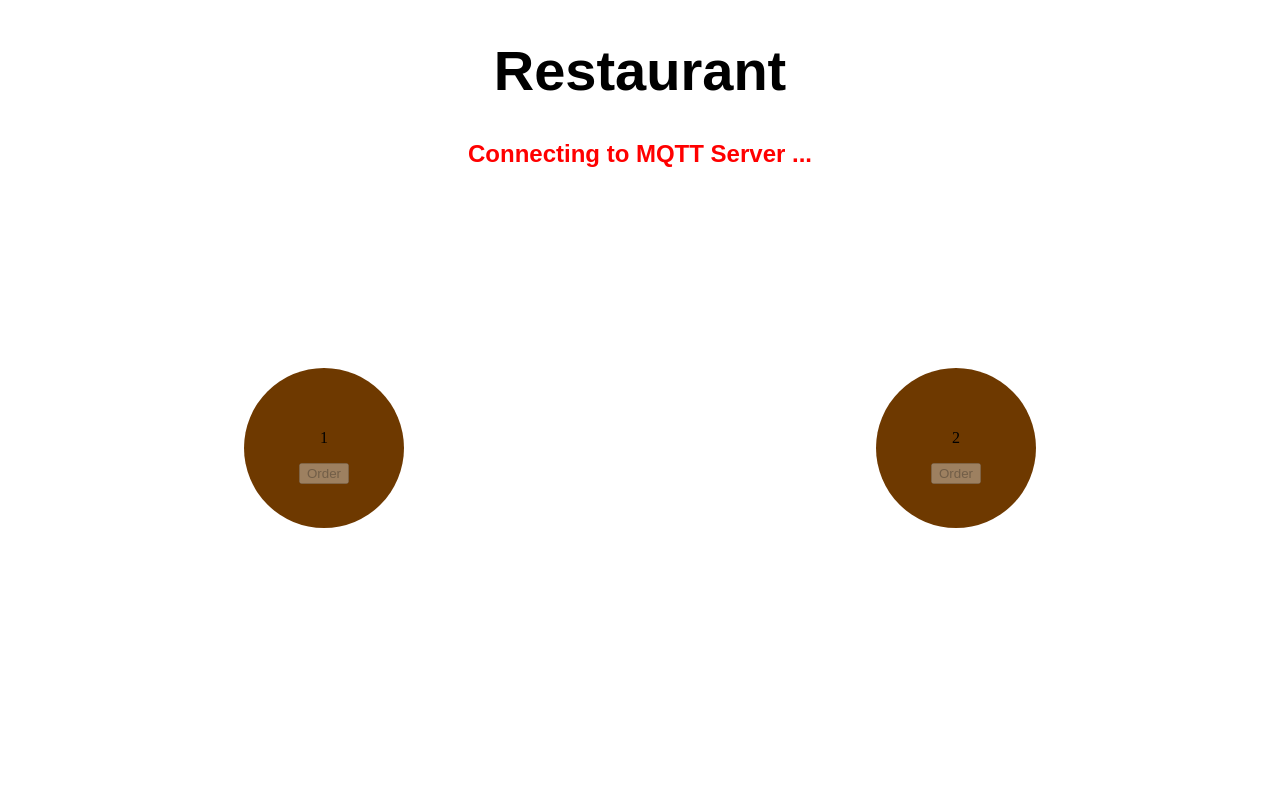
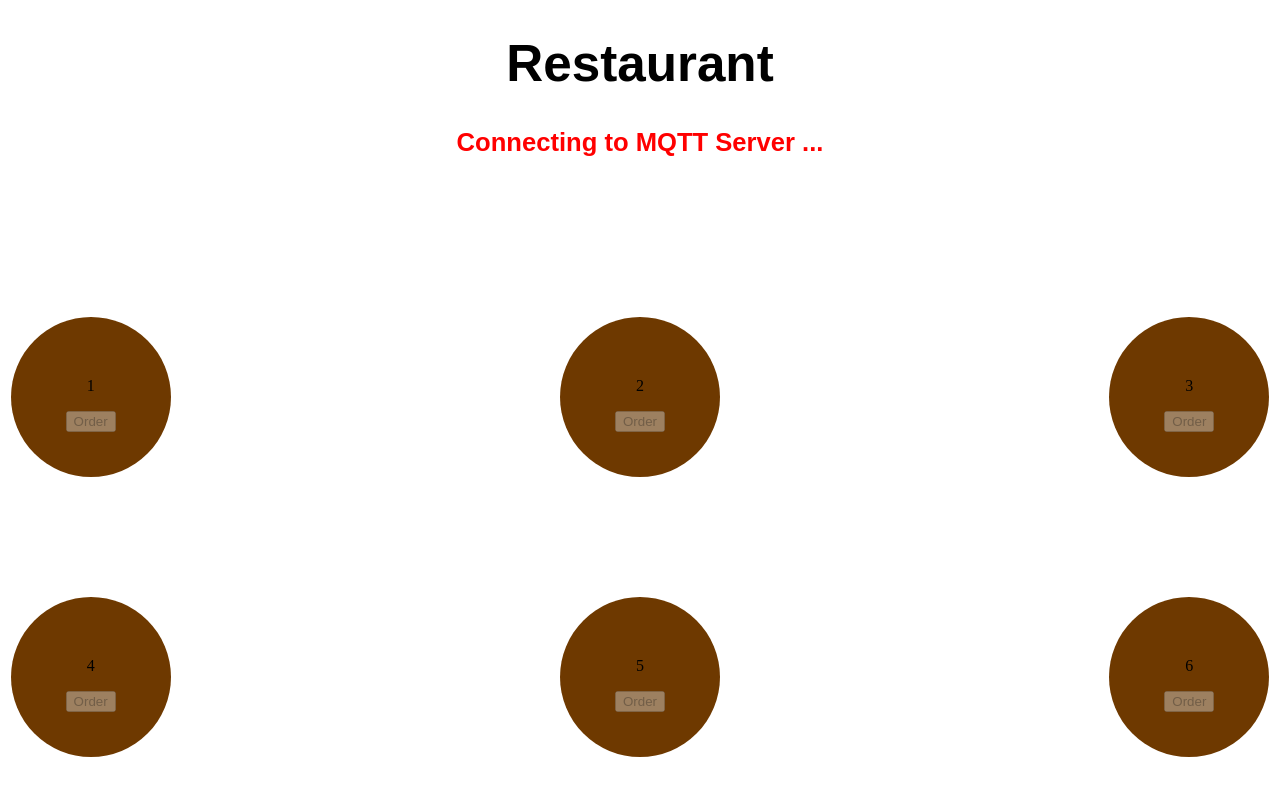
Before and after one commit to ram-mashruwala/OSENSA-Restaurant-Full-Stack-Assignment, a Svelte app in the folder client-side/: page / in a window 1280 px wide. Shown: the top 800 px of the page. Built offline with nearby package versions, Linux system fonts and the light colour scheme; what mqtt would draw is missing.

Commit message:
Added more reactivity to the number of Tables

```diff
--- a/client-side/src/App.svelte
+++ b/client-side/src/App.svelte
@@ -2,6 +2,18 @@
     import Table from "./Table.svelte";
     import client from "./lib/MQTT_Handler.svelte";
     import { connection_state } from "./lib/MQTT_Handler.svelte";
+
+    import { tableState } from "./lib/state.svelte";
+
+    const LENGTH: number = 6;
+
+    for (let i: number = 0; i < LENGTH; i++) {
+        tableState.push({ ordered: false, arrived: false, orderName: "" });
+    }
+
+    function* range(start: number, end: number): Generator<number> {
+        for (let i = start; i < end; i++) yield i;
+    }
 </script>
 
 <h1>Restaurant</h1>
@@ -10,23 +22,21 @@
     <h2>Connecting to MQTT Server ...</h2>
 {/if}
 <div>
-    <Table id="1" />
-    <Table id="2" />
-    <div class="flex-break"></div>
-    <Table id="3" />
-    <Table id="4" />
+    {#each range(1, LENGTH + 1) as id}
+        <Table {id} />
+    {/each}
 </div>
 
 <style>
     h1 {
         text-align: center;
-        font-size: 3.5rem;
+        font-size: 4vw;
         font-family: Arial, Helvetica, sans-serif;
     }
 
     h2 {
         text-align: center;
-        font-size: 1.5rem;
+        font-size: 2vw;
         font-family: Arial, Helvetica, sans-serif;
         color: red;
     }
@@ -35,8 +45,9 @@
         display: flex;
         justify-content: space-around;
         flex-wrap: wrap;
-        row-gap: 100px;
-        margin-top: 200px;
+        row-gap: 15vh;
+        margin-top: 20vh;
+        column-gap: 30vw;
     }
 
     .flex-break {
--- a/client-side/src/lib/state.svelte.ts
+++ b/client-side/src/lib/state.svelte.ts
@@ -4,9 +4,4 @@ type TableRow = {
   orderName: string
 }
 
-export const tableState = $state<TableRow[]>([
-  { ordered: false, arrived: false, orderName: "" },
-  { ordered: false, arrived: false, orderName: "" },
-  { ordered: false, arrived: false, orderName: "" },
-  { ordered: false, arrived: false, orderName: "" },
-])
+export const tableState = $state<TableRow[]>([])
```
